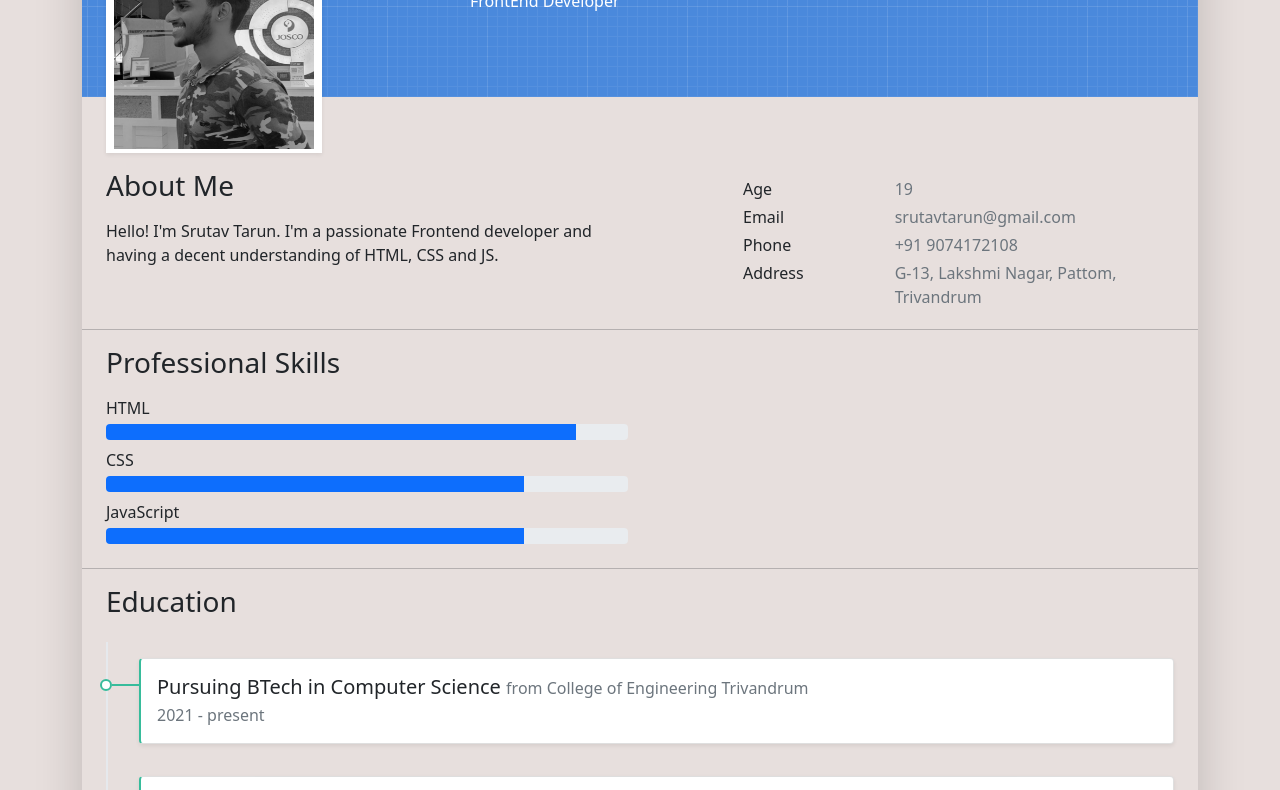
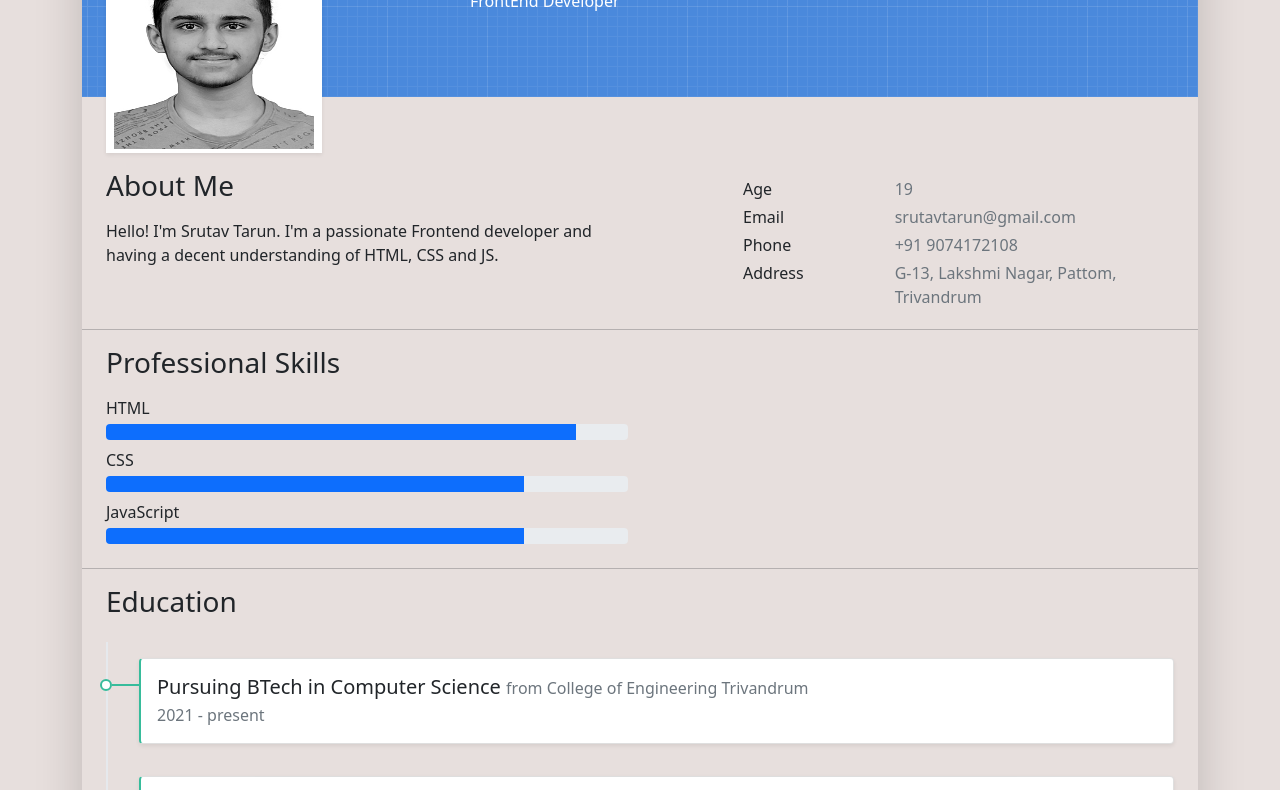
Before and after one commit to SrutavTarun/Resume, a website: page index.html in a window 1280 px wide. Shown: the part 171-961 px from the top of the page. Drawn offline with nearby package versions, Linux system fonts and the light colour scheme.

Commit message:
updated image

```diff
--- a/index.html
+++ b/index.html
@@ -48,7 +48,7 @@
         <div class="cover-bg p-3 p-lg-4 text-white">
           <div class="row">
             <div class="col-lg-4 col-md-5">
-              <div class="avatar hover-effect bg-white shadow-sm p-1"><img src="images/srutav-2.jpg" width="200"
+              <div class="avatar hover-effect bg-white shadow-sm p-1"><img src="images/Srutav 18.jpg" width="200"
                   height="200" /></div>
             </div>
             <div class="col-lg-8 col-md-7 text-center text-md-start">
```
